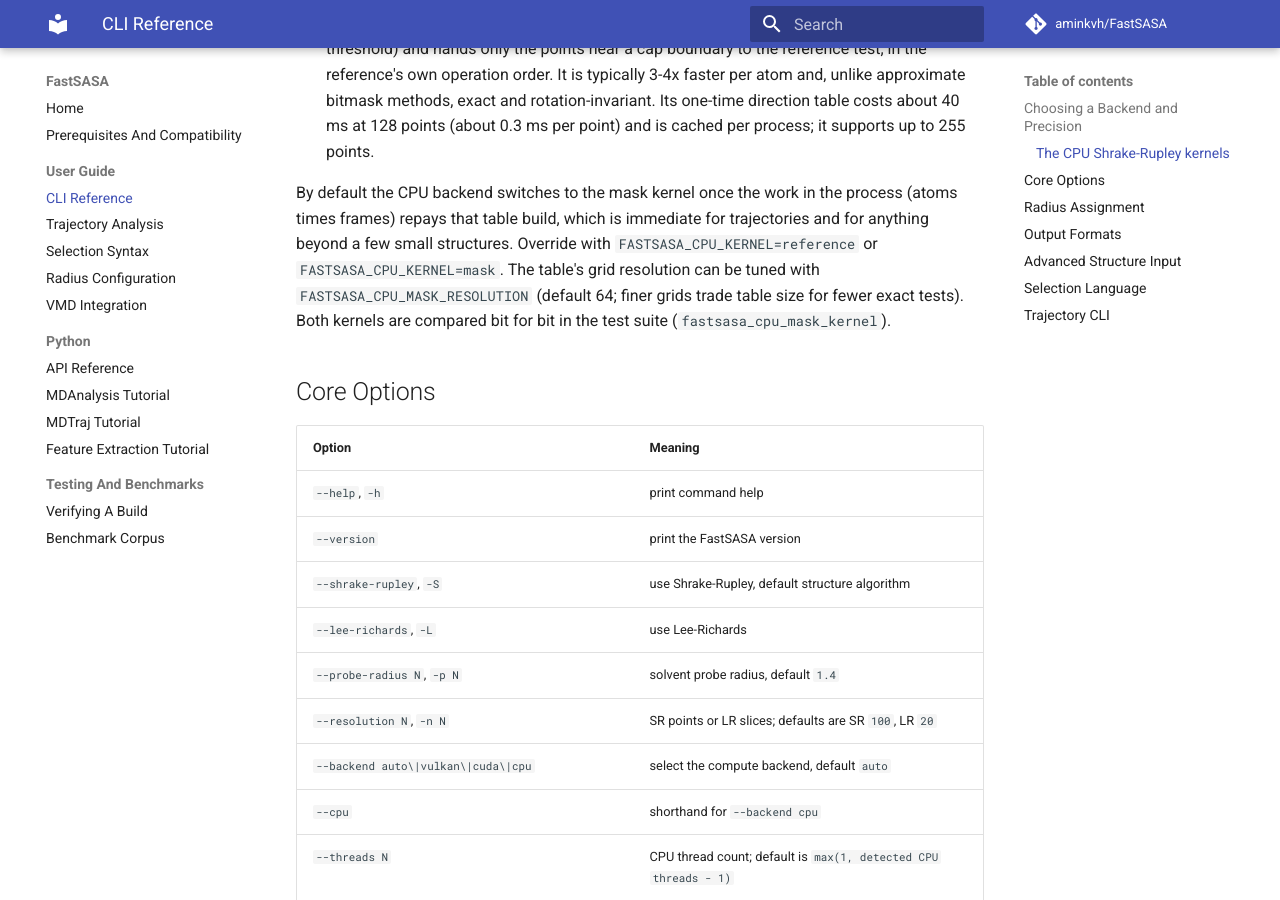
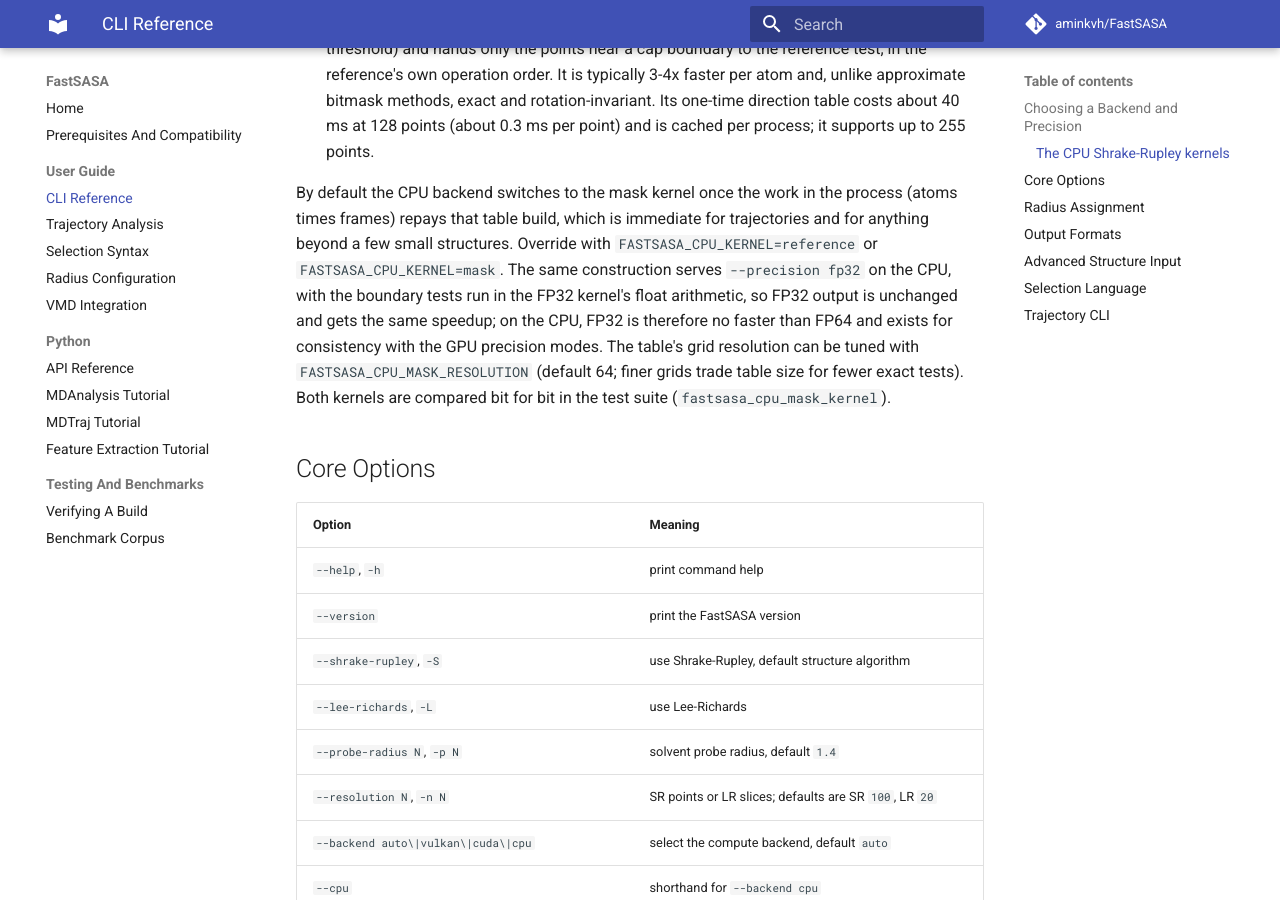
Before and after one commit to aminkvh/FastSASA, an MkDocs documentation site: the page built from docs/cli.md, in a window 1280 px wide and 900 px high, scrolled down 1640 px. Built offline with MkDocs 1.6.1 and Material for MkDocs 9.7.7, drawn with Linux system fonts in a browser that asks for light colours; comment, search, counter and statistics services are not loaded.

Commit message:
perf(cpu): FP32 mask kernel variant, bit-identical to the float reference
The FP32 CPU Shrake-Rupley path now uses the mask construction too: the
neighbour prefilter, coincidence test and exact boundary test run in the
FP32 reference kernel's float arithmetic on its box-local float shadow, in
the same operation order, so the output is that kernel's bit for bit; the
direction table is shared with FP64 (it only has to be conservative).
FP32 was 3.4-3.7 us/atom against the new FP64 kernel's 0.8-1.0; it is now
0.9-1.1. The ctest compares both precisions against their own references.

```diff
--- a/docs/cli.md
+++ b/docs/cli.md
@@ -76,7 +76,11 @@ bit for bit:
 By default the CPU backend switches to the mask kernel once the work in the
 process (atoms times frames) repays that table build, which is immediate for
 trajectories and for anything beyond a few small structures. Override with
-`FASTSASA_CPU_KERNEL=reference` or `FASTSASA_CPU_KERNEL=mask`. The table's
+`FASTSASA_CPU_KERNEL=reference` or `FASTSASA_CPU_KERNEL=mask`. The same
+construction serves `--precision fp32` on the CPU, with the boundary tests
+run in the FP32 kernel's float arithmetic, so FP32 output is unchanged and
+gets the same speedup; on the CPU, FP32 is therefore no faster than FP64
+and exists for consistency with the GPU precision modes. The table's
 grid resolution can be tuned with `FASTSASA_CPU_MASK_RESOLUTION` (default
 64; finer grids trade table size for fewer exact tests). Both kernels are
 compared bit for bit in the test suite (`fastsasa_cpu_mask_kernel`).
```
Also changed, not shown: 5 other files.
